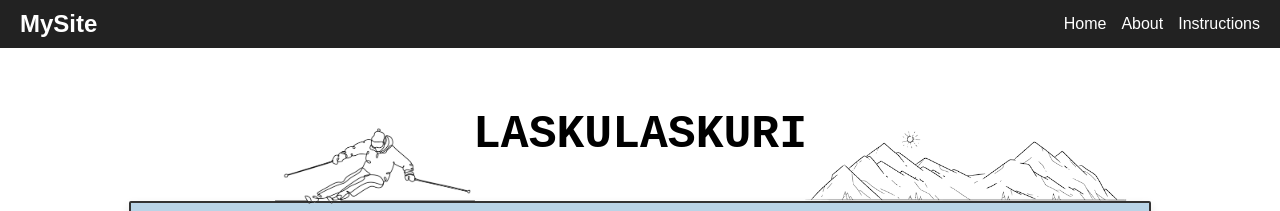
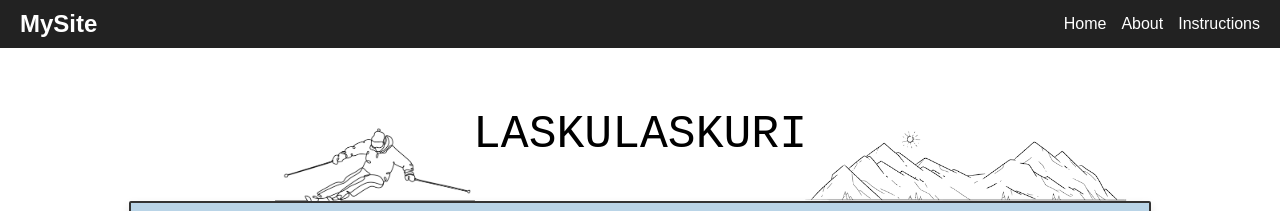
Before and after one commit to ilonamarkula/laskulaskuri, a React (Create React App) app: page / in a window 1280 px wide. Shown: the top 211 px of the page. Built offline with nearby package versions, Linux system fonts and the light colour scheme.

Commit message:
boksi kuvien päälle

```diff
--- a/src/styles.css
+++ b/src/styles.css
@@ -34,6 +34,7 @@ body {
 
 .title {
   font-family: "Andale Mono", monospace;
+  font-weight: 100;
   font-size: 2.9rem;
   color: black;
   text-align: center;
@@ -60,7 +61,6 @@ body {
   margin: 12px;
 }
 
-
 .button-container {
   background-color: #b9d4e7; /* Erillinen vaalea laatikko nappien taustaksi */
   padding: 120px 300px;
@@ -70,6 +70,7 @@ body {
   flex-direction: column;
   gap: 30px;
   border: 2px solid;
+  z-index: 10;
 }
 
 .button-container button {
```
Lines whose indentation alone changed are shown as unchanged.
